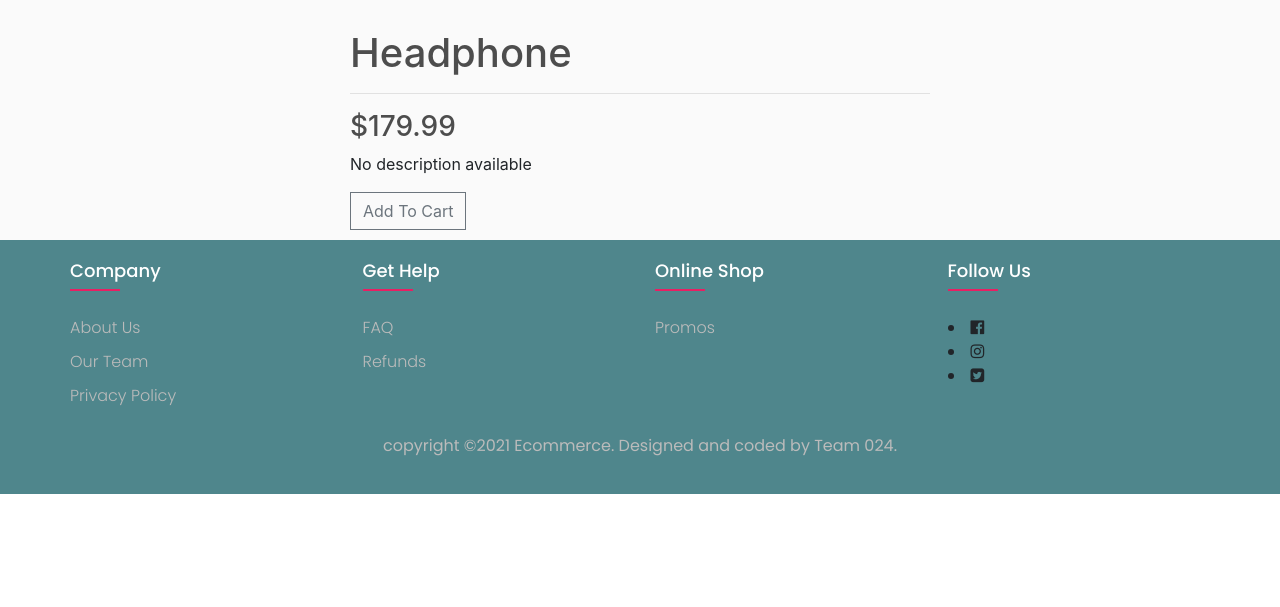
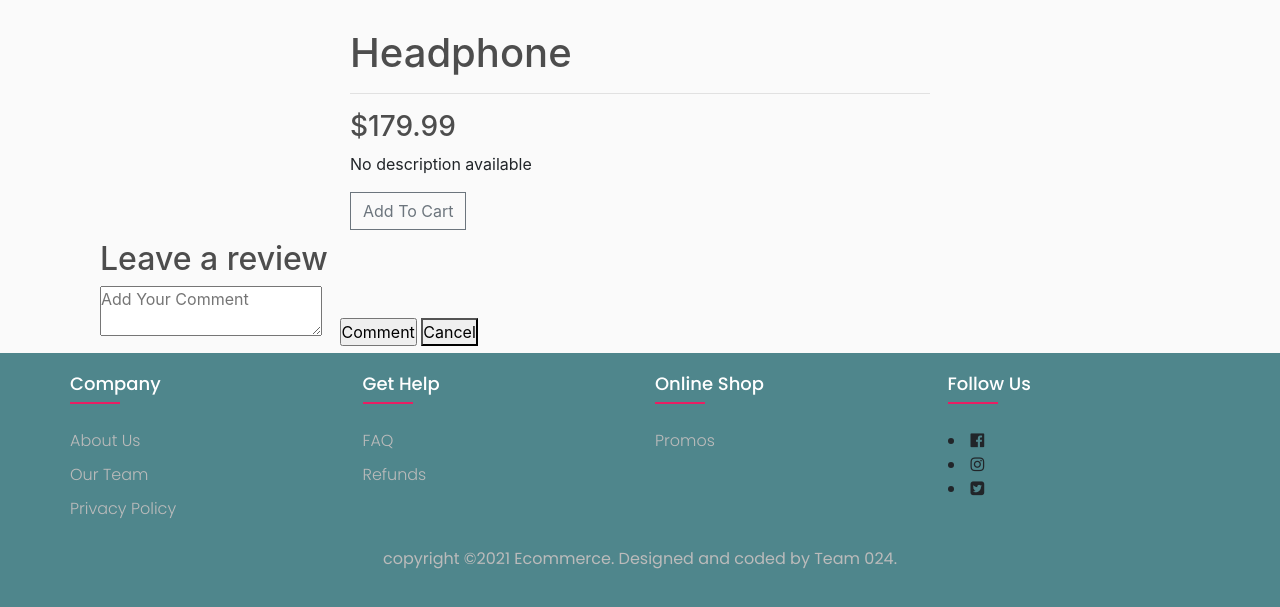
Before and after one commit to rohit-vasu/E-commerce_Website, a Django app: page /product_detail/1/ in a window 1280 px wide. Shown: the part 658-1265 px from the top of the page. Before the commit the page ends 1152 px from the top, so only its background shows below. Run offline with Django 3.2, Linux system fonts and the light colour scheme; data comes from the database, SQL or seed files in the repository; data that the repository does not hold is empty; some libraries are stand-ins or nearby versions.

Commit message:
Comments Section

```diff
--- a/ecommerce/store/templates/store/pdp.html
+++ b/ecommerce/store/templates/store/pdp.html
@@ -31,6 +31,30 @@
         </div>
     </div>
 
+
+
+    <html>
+        <head>
+            <meta charset="UTF-8">
+            <title>Comment</title>
+            <link rel="stylesheet" href="css/style.css">
+        </head>
+        <body>
+            <div class="container">
+                <h2>Leave a review</h2>
+                <form>
+                    <textarea placeholder='Add Your Comment'></textarea>
+                    <div class="btn">
+                        <input type="submit" value='Comment'>
+                        <button id='clear'>Cancel</button>
+                    </div>
+                </form>
+            </div>
+
+            <script src='plugin.js'></script>
+        </body>
+    </html>
+
     <script type="text/javascript">
             let thumbnails = document.getElementsByClassName('thumbnail')
             let activeImages = document.getElementsByClassName('active')
```
